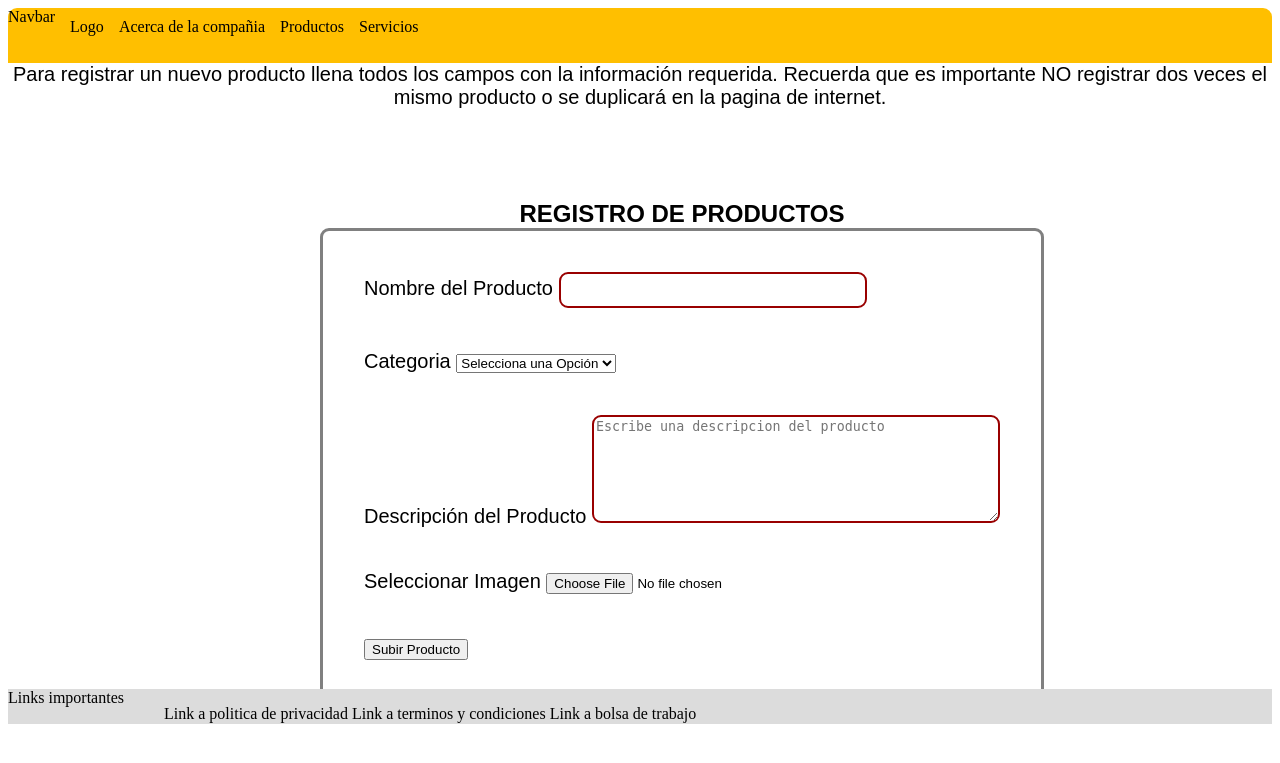
After one commit to jav51/Materiales-GRAMA, a PHP site: page /FormularioProductos.html in a window 1280 px wide. The commit adds this page. Shown: the top 763 px of the page. Run offline with PHP 8.4, Linux system fonts and the light colour scheme.

Commit message:
Cambios en la pagina de productos y en styles.css. Adicion del formulario de alta de produtos

```diff
--- /dev/null
+++ b/FormularioProductos.html
@@ -0,0 +1,78 @@
+<!DOCTYPE html>
+<html>
+  <head>
+    <link rel="stylesheet" type="text/css" href="styles.css" />
+  </head>
+  <body>
+    <div class="flexdad navbar"> Navbar
+    <div class="dentro"> Logo </div>
+    <div class="dentro"> Acerca de la compañia </div>
+    <div class="dentro"> Productos </div>
+    <div class="dentro"> Servicios </div>
+    </div>
+
+    <div class="tableText">Para registrar un nuevo producto llena todos los campos con la información requerida.
+    Recuerda que es importante NO registrar dos veces el mismo producto o se duplicará en la pagina de internet.</div>
+
+    <form action="Registrar_Producto.html" method="post">
+    <table class="formularyTable">
+      <caption class="h2">REGISTRO DE PRODUCTOS</caption>
+      <thead></thead>
+      <tbody>
+        <tr>
+          <td>
+            <div class="TextoFormulario">
+            <label for="nombre">Nombre del Producto</label>
+            <input  class="styleName" type="text" id="nombre" name="nombre" />
+            </div>
+          </td>
+        </tr>
+        <tr>
+          <td>
+            <div class="TextoFormulario">
+              <label for="categoria">Categoria</label>
+              <select id="categoria" name="elemento">
+              <option value="/0">Selecciona una Opción</option>
+              <option value="Arenas">Arenas</option>
+              <option value="Agregados">Agregados</option>
+              <option value="Prefabricados">Prefabricados</option>
+              <option value="Ladrillos">Ladrillos</option>
+          </select>
+        </div>
+        </td>
+        </tr>
+        <tr>
+          <td>
+            <div class="TextoFormulario">
+            <label for="Descripcion">Descripción del Producto</label>
+            <textarea class="styleTextArea" rows="10" cols="33" name="texto" id="Descripcion" placeholder="Escribe una descripcion del producto"></textarea>
+          </div>
+          </td>
+        </tr>
+        <tr>
+          <td>
+            <div class="TextoFormulario">
+            <label for="">Seleccionar Imagen</label>
+            <input name="uploadedfile" type="file" />
+          </div>
+          </td>
+        </tr>
+        <tr>
+          <td>
+          <div class="TextoFormulario">
+          <input type="submit" value="Subir Producto" />
+          </div>
+        </td>
+        </tr>
+      </tbody>
+    </table>
+    </form>
+    <div class="linkbarFormulary"> Links importantes
+      <ul>
+        <il> Link a politica de privacidad </il>
+        <il> Link a terminos y condiciones </il>
+        <il> Link a bolsa de trabajo </il>
+      </ul>
+    </div>
+  </body>
+</html>
--- a/styles.css
+++ b/styles.css
@@ -4,6 +4,7 @@
   left: 300px;
   border-spacing: 25px;
   border-style: double;
+  border-radius: 9px;
 }
 
 th{
@@ -89,7 +90,7 @@ border-radius: 7px;
 
 .navbar{
   height: 55px;
-  background: #B0E0E6;
+  background: #FFBF00;
   border-top-left-radius: 9px;
   border-top-right-radius: 9px;
 }
@@ -110,3 +111,44 @@ border-radius: 7px;
   height: 35px;
   background: #DCDCDC;
 }
+
+.TextoFormulario{
+  font-family: sans-serif;
+  font-size: 20px;
+}
+
+.formularyTable{
+  position: absolute;
+  top: 25%;
+  left: 25%;
+  border-spacing: 40px;
+  border-style: solid;
+  border-radius: 9px;
+  background-color: inherit;;
+}
+
+.styleTextArea{
+  width:400px;
+  height:100px;
+  border: 2px
+  solid #990000;
+  border-radius: 9px;
+}
+
+.styleName{
+  width:300px;
+  height:30px;
+  border: 2px
+  solid #990000;
+  border-radius: 9px;
+}
+
+.linkbarFormulary{
+  position: relative;
+  top: 580px;
+  display: flex;
+  max-width: 100%;
+  padding: 10px, 5px;
+  height: 35px;
+  background: #DCDCDC;
+}
```
Also changed, not shown: Productos.html (+25 -22 lines).
